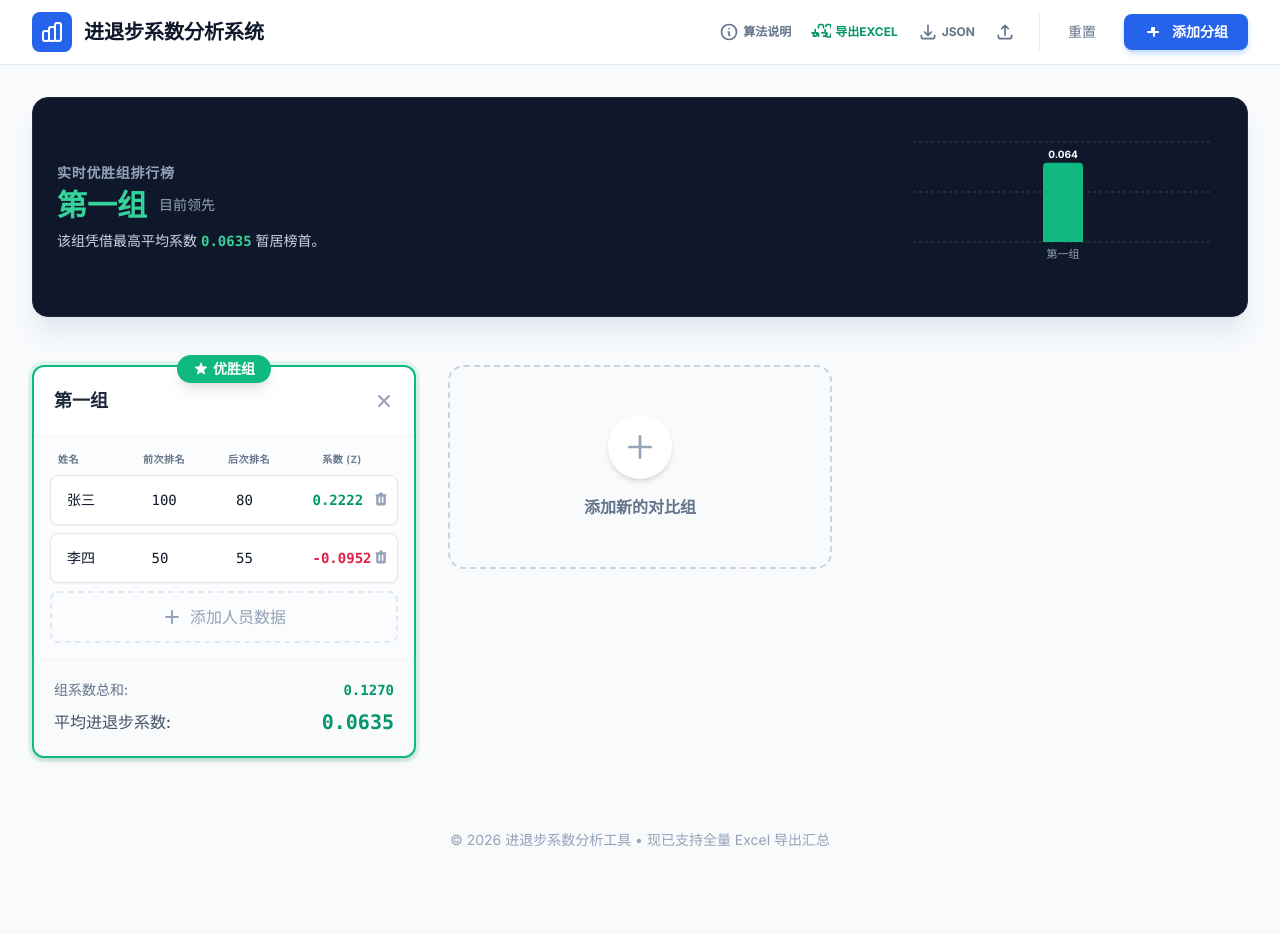
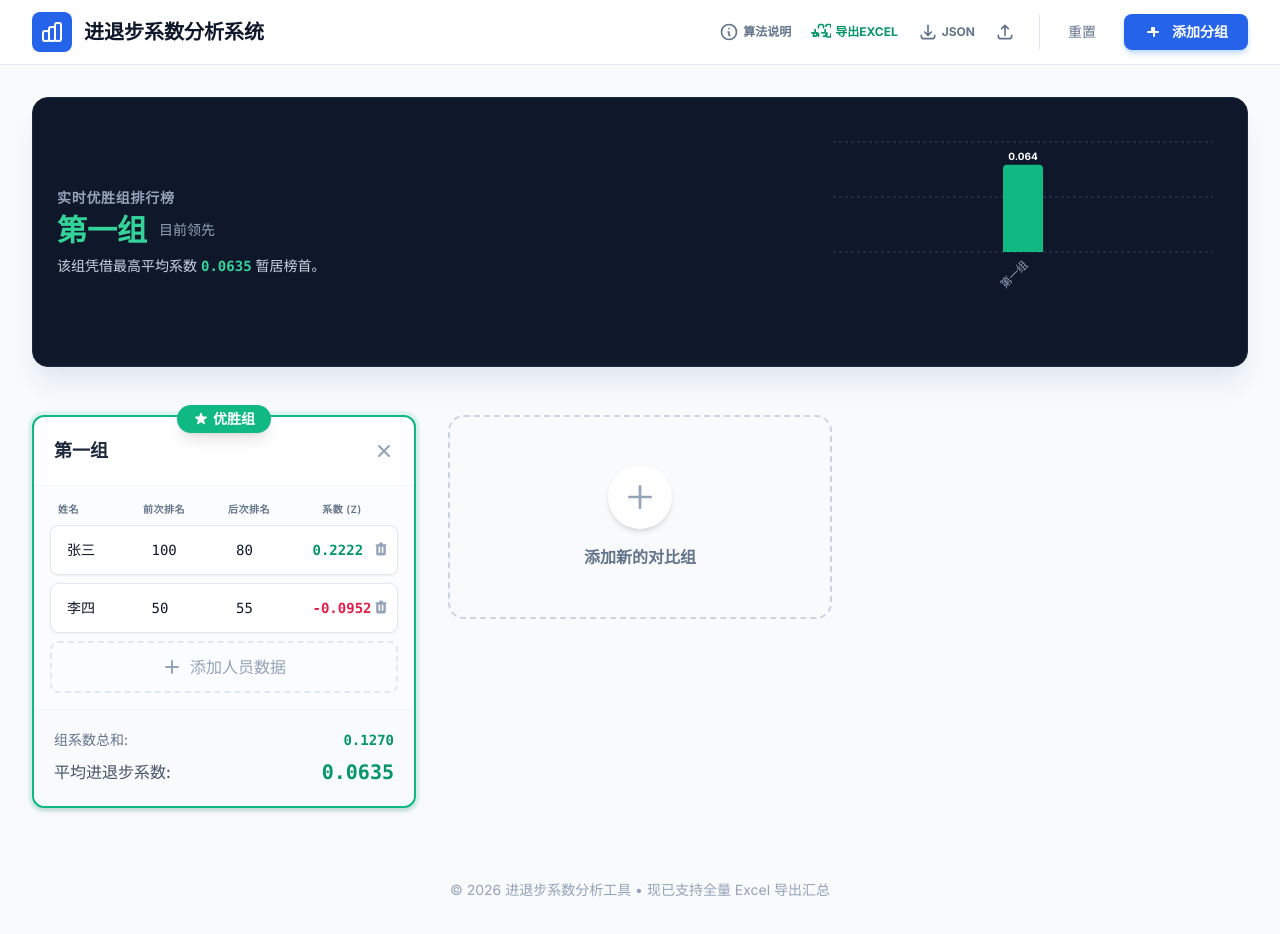
Before and after one commit to fengyec2/progress-coefficient-analytics, a React (Vite) app: page / in a window 1280 px wide. Shown: the top 934 px of the page. Built offline with nearby package versions, Linux system fonts and the light colour scheme.

Commit message:
refine: 优化长组名显示效果
Increase chart container height and width, and adjust X-axis bottom margin for better readability. This improves the display of the real-time winning group leaderboard, especially on larger screens and with more data points.

```diff
--- a/App.tsx
+++ b/App.tsx
@@ -406,7 +406,7 @@ const App: React.FC = () => {
             </div>
           )}
 
-          <div className={`${showAlgorithm ? 'lg:col-span-2' : 'lg:col-span-2'} bg-slate-900 p-6 rounded-2xl border border-slate-800 text-white shadow-xl shadow-slate-200 min-h-[220px]`}>
+          <div className={`${showAlgorithm ? 'lg:col-span-2' : 'lg:col-span-2'} bg-slate-900 p-6 rounded-2xl border border-slate-800 text-white shadow-xl shadow-slate-200 min-h-[260px]`}>
             <div className="flex flex-col md:flex-row gap-6 items-start md:items-center h-full">
               <div className="flex-1">
                 <h2 className="text-slate-400 text-sm font-semibold uppercase tracking-wider mb-1">实时优胜组排行榜</h2>
@@ -428,9 +428,9 @@ const App: React.FC = () => {
                   <div className="text-slate-500 italic">等待数据输入...</div>
                 )}
               </div>
-              <div className="w-full md:w-80 h-48 md:h-full min-h-[160px]">
+              <div className="w-full md:w-[400px] h-64 md:h-full min-h-[220px]">
                 <ResponsiveContainer width="100%" height="100%">
-                  <BarChart data={chartData} margin={{ top: 20, right: 10, left: 10, bottom: 20 }}>
+                  <BarChart data={chartData} margin={{ top: 20, right: 10, left: 10, bottom: 60 }}>
                     <CartesianGrid strokeDasharray="3 3" stroke="#334155" vertical={false} />
                     <XAxis
                       dataKey="name"
@@ -439,6 +439,9 @@ const App: React.FC = () => {
                       tick={{fill: '#94a3b8'}}
                       axisLine={false}
                       tickLine={false}
+                      interval={0}
+                      angle={-45}
+                      textAnchor="end"
                     />
                     <Tooltip
                       cursor={{fill: '#1e293b'}}
```
